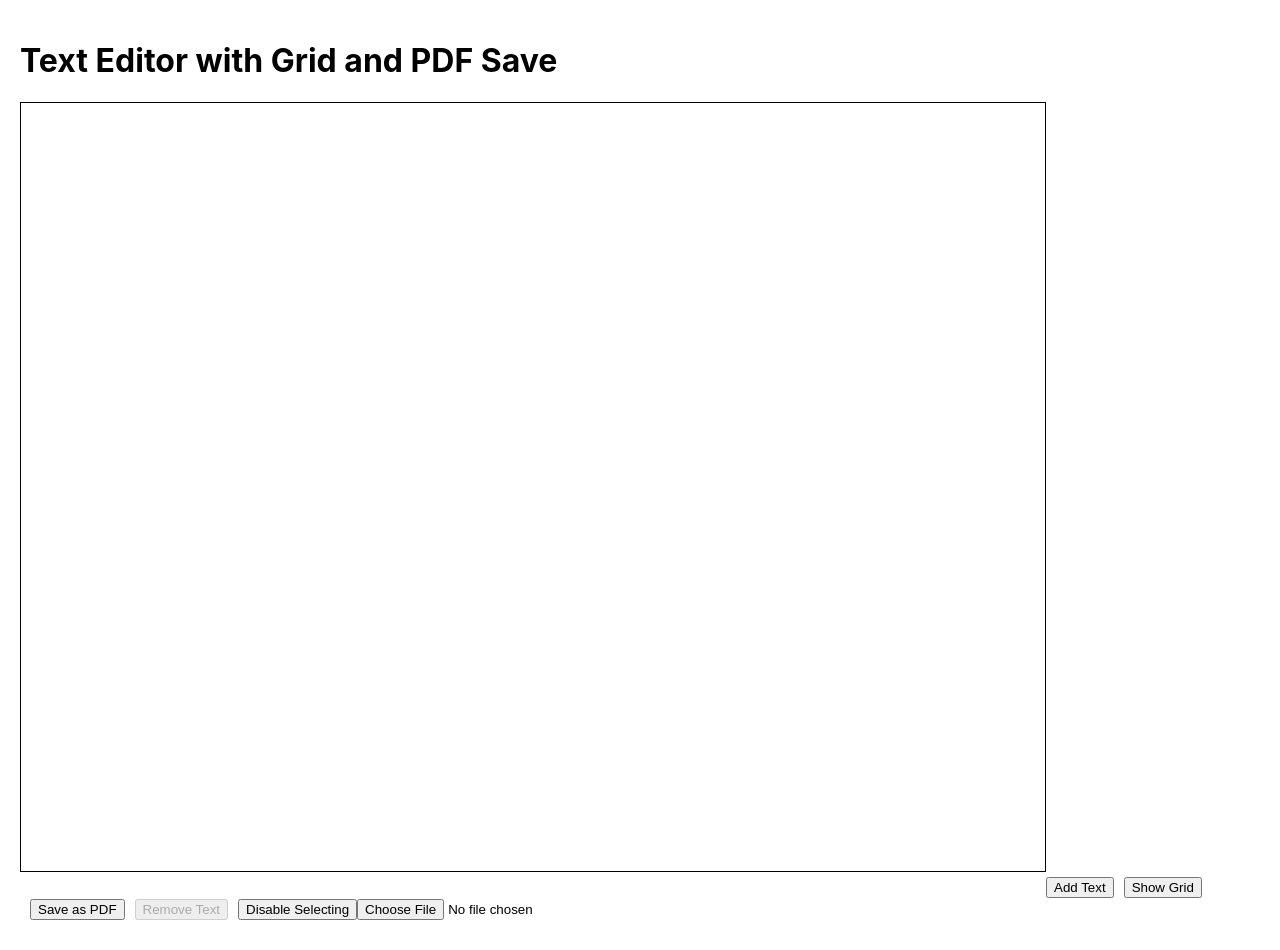
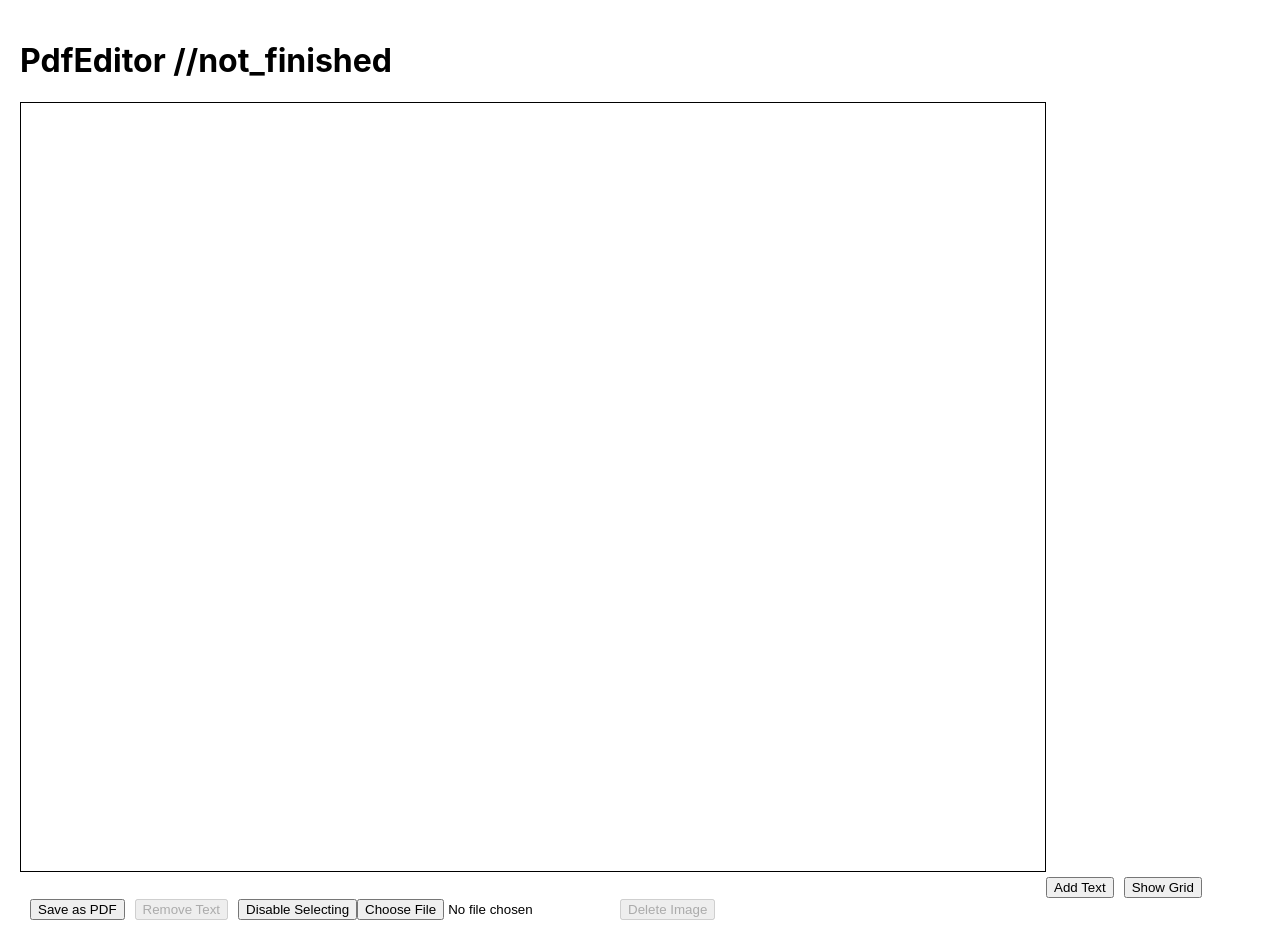
Before and after one commit to strejcik/PdfEditor, a React (Create React App) app: page / in a window 1280 px wide. Built offline with nearby package versions, Linux system fonts and the light colour scheme.

Commit message:
Add ability to remove images from canvas and disabling selection square while moving image

```diff
--- a/src/App.js
+++ b/src/App.js
@@ -26,7 +26,7 @@ function App() {
   const [imageItems, setImageItems] = useState([]); // State to hold images added to the canvas
   const [isImageDragging, setIsImageDragging] = useState(false);
   const [draggedImageIndex, setDraggedImageIndex] = useState(null);
-
+  const [selectedImageIndex, setSelectedImageIndex] = useState(null);   // State to track the selected image
 
 
   // State to track editing mode and the text being edited
@@ -314,12 +314,20 @@ const removeSelectedText = () => {
       offsetY >= item.y &&
       offsetY <= item.y + item.height
     ) {
+      setSelectedImageIndex(index); // Set the clicked image as selected
       setIsImageDragging(true);
       setDraggedImageIndex(index);
       setDragStart({ x: offsetX, y: offsetY });
       imageClicked = true;
+
+
     }
   });
+
+  if (imageClicked) {
+    setIsSelecting(false); // Disable selection square if an image is being dragged
+    return; // Exit to prevent triggering selection logic
+  }
 
 
 
@@ -503,6 +511,18 @@ const addTextToCanvas = () => {
 };
 
 
+// Handle deleting the selected image
+const deleteSelectedImage = () => {
+  if (selectedImageIndex !== null) {
+    const updatedItems = imageItems.filter((_, index) => index !== selectedImageIndex);
+    setImageItems(updatedItems); // Update state
+    saveImageItemsToLocalStorage(updatedItems); // Save to localStorage
+    setSelectedImageIndex(null); // Reset selected image
+    drawCanvas(); // Redraw canvas without the deleted image
+  }
+};
+
+
 // Function to wrap text based on maxWidth
 const wrapText = (text, maxWidth) => {
   const canvas = canvasRef.current;
@@ -639,7 +659,7 @@ const closeEditModal = () => {
 
   return (
     <div style={{ padding: '20px' }}>
-      <h1>Text Editor with Grid and PDF Save</h1>
+      <h1>PdfEditor //not_finished</h1>
       <canvas
         ref={canvasRef}
         style={{ border: '1px solid black', marginBottom: '20px' }}
@@ -667,6 +687,13 @@ const closeEditModal = () => {
       onChange={handleAddImage}
       style={{ marginBottom: '10px' }}
     />
+    <button
+      onClick={deleteSelectedImage}
+      disabled={selectedImageIndex === null} // Disable button if no image is selected
+      style={{ marginLeft: '10px' }}
+    >
+      Delete Image
+    </button>
       {
   showAddTextModal && (
     <div
```
